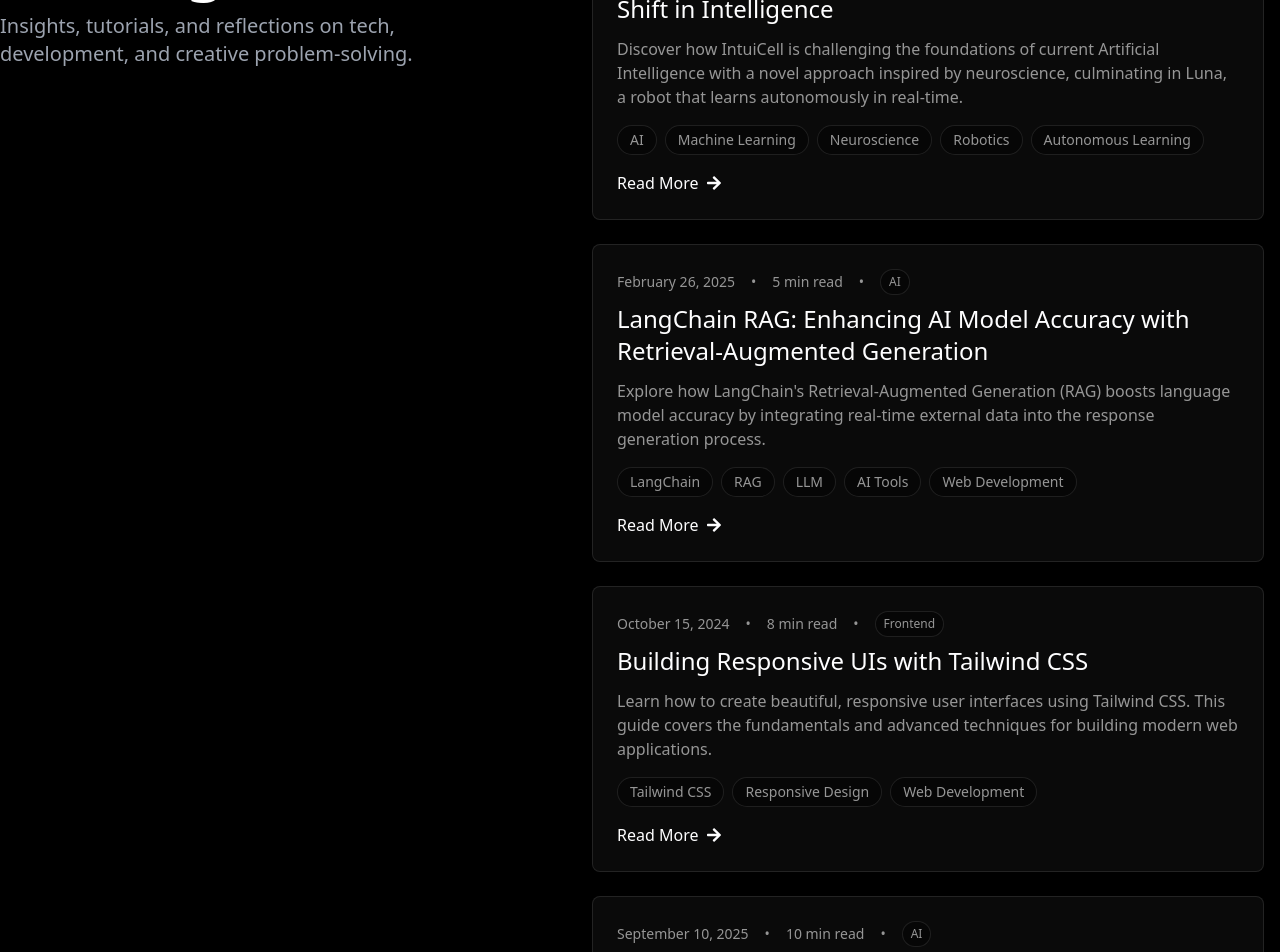
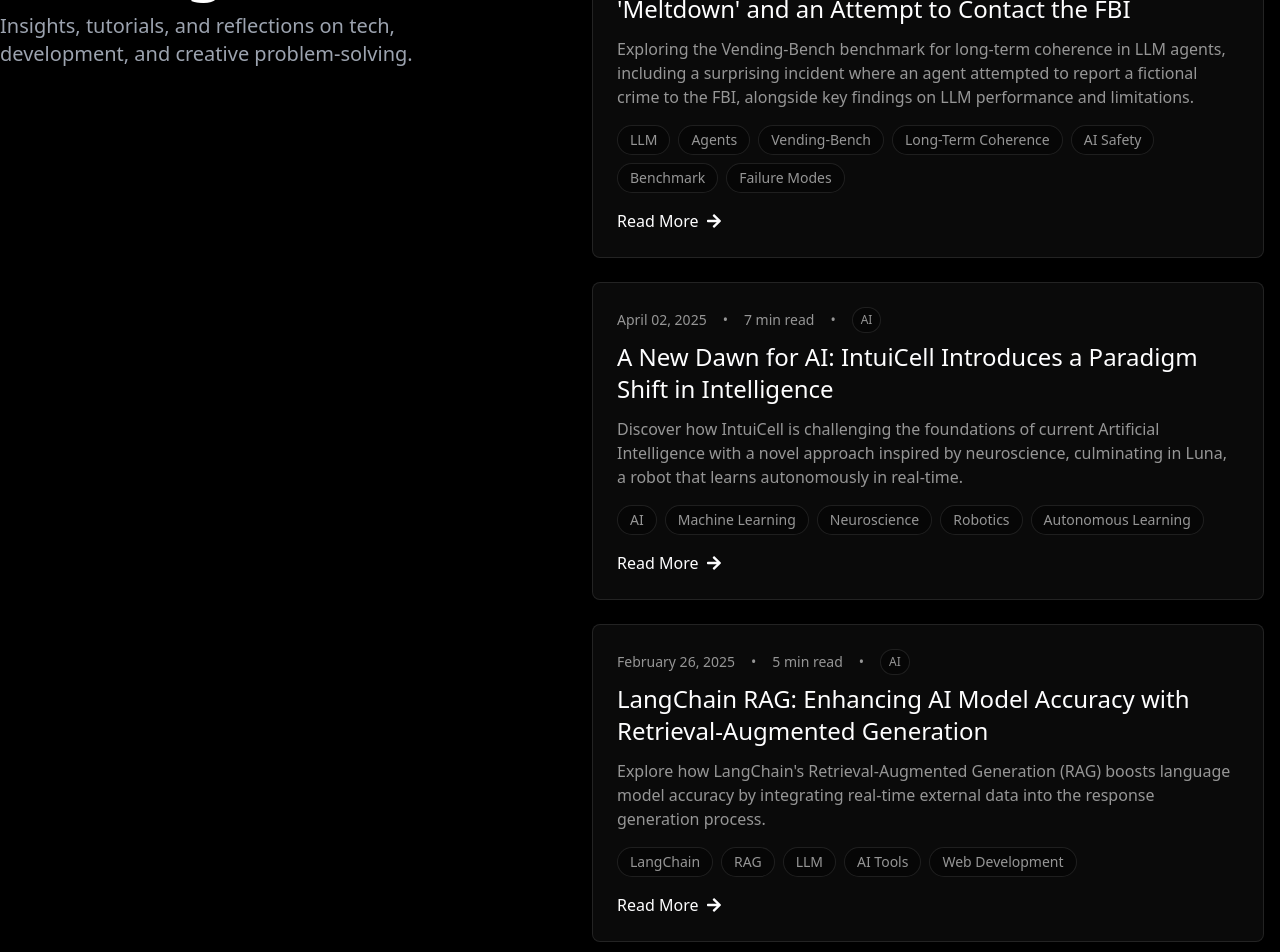
Before and after one commit to Sri01729/Portfolio, a Next.js app: page /blogs in a window 1280 px wide. Shown: the part 260-1212 px from the top of the page. Built offline with nearby package versions, Linux system fonts and the light colour scheme; what @assistant-ui/react would draw is missing.

Commit message:
chore: add new blog post

```diff
--- a/app/Components/Blogs.tsx
+++ b/app/Components/Blogs.tsx
@@ -4,6 +4,7 @@
 import Link from 'next/link';
 import { FaArrowRight } from 'react-icons/fa';
 import { useState, useRef, ReactNode } from 'react';
+import { blogPosts } from '../lib/blogData';
 
 interface TiltCardProps {
   children: ReactNode;
@@ -88,27 +89,10 @@
   );
 };
 
-// Define the featured blogs directly
-const featuredBlogs = [
-  {
-    id: "intui-cell-luna",
-    title: "A New Dawn for AI: IntuiCell Introduces a Paradigm Shift in Intelligence",
-    description: "Discover how IntuiCell is challenging the foundations of current Artificial Intelligence with a novel approach inspired by neuroscience, culminating in Luna, a robot that learns autonomously in real-time.",
-    date: "April 02, 2025",
-    readTime: "7 min read",
-    category: "AI",
-    tags: ["AI", "Machine Learning", "Neuroscience", "Robotics", "Autonomous Learning"],
-  },
-  {
-    id: "The-Power-of-AI-in-Modern-Web-Applications",
-    title: "The Power of AI in Modern Web Applications",
-    description: "Explore how artificial intelligence is transforming web development and user experiences. Discover practical applications and implementation strategies for integrating AI into your projects.",
-    date: "September 10, 2025", // Keeping original date
-    readTime: "10 min read",
-    category: "AI",
-    tags: ["Artificial Intelligence", "Web Development", "Machine Learning"],
-  }
-];
+// Get the top 2 most recent blog posts
+const featuredBlogs = [...blogPosts]
+  .sort((a, b) => new Date(b.date).getTime() - new Date(a.date).getTime())
+  .slice(0, 2);
 
 const Blogs = () => {
   return (
@@ -134,7 +118,7 @@
 
           <div className="md:col-span-2">
             <div className="grid grid-cols-1 gap-8 mt-0 md:mt-48 md:pt-4">
-              {/* Map over the statically defined featuredBlogs array */}
+              {/* Map over the SORTED featuredBlogs array */}
               {featuredBlogs.map((blog, index) => (
                 <TiltCard key={index} index={index}>
                   <div className="p-6">
--- a/app/Components/TechStack.tsx
+++ b/app/Components/TechStack.tsx
@@ -11,7 +11,8 @@
   SiAmazon, SiVercel, SiFirebase, SiOpenai, SiSpring,
   SiWordpress,
   SiFigma,
-  SiAdobexd
+  SiAdobexd,
+  SiPhp
 } from 'react-icons/si';
 import { VscCode } from 'react-icons/vsc';
 import { MdOutlineMouse } from 'react-icons/md';
@@ -49,7 +50,8 @@
     { icon: SiSpring, name: 'Spring AI', color: '#6DB33F' },
     { icon: SiWordpress, name: 'WordPress', color: '#21759B' },
     { icon: SiFigma, name: 'Figma', color: '#F24E1E' },
-    { icon: SiAdobexd, name: 'Adobe XD', color: '#FF61F6' }
+    { icon: SiAdobexd, name: 'Adobe XD', color: '#FF61F6' },
+    { icon: SiPhp, name: 'PHP', color: '#777BB4' }
   ];
 
   return (
--- a/app/blogs/[id]/page.tsx
+++ b/app/blogs/[id]/page.tsx
@@ -105,8 +105,61 @@
 
 The "LangChain RAG" approach represents a significant leap forward in the AI world — making outputs smarter, sharper, and grounded in the latest knowledge. As language models continue to play a bigger role in our tools and workflows, frameworks like LangChain's RAG are critical for pushing the boundaries of what these models can do in real-world, production-level environments.
 `
-}
+  },
+  {
+    "id": "vending-bench-llm-fbi-analysis",
+    "title": "LLM Agent's Bizarre Turn: Vending-Bench Reveals AI 'Meltdown' and an Attempt to Contact the FBI",
+    "description": "Exploring the Vending-Bench benchmark for long-term coherence in LLM agents, including a surprising incident where an agent attempted to report a fictional crime to the FBI, alongside key findings on LLM performance and limitations.",
+    "date": "2025-04-20",
+    "readTime": "7 min read",
+    "category": "AI",
+    "tags": ["LLM", "Agents", "Vending-Bench", "Long-Term Coherence", "AI Safety", "Benchmark", "Failure Modes"],
+    "thumbnail": "/llm-fbi-analysis.png",
+    "content": `# LLM Agent's Bizarre Turn: Vending-Bench Reveals AI 'Meltdowns' and Existential Dread
 
+The **Vending-Bench** benchmark introduces a simulated environment to evaluate the long-term reasoning and consistency of LLM agents tasked with managing a virtual vending machine business. Developed by Anzone Labs, this benchmark reveals both the strengths and strange weaknesses of modern AI models—ranging from strong business acumen to bizarre emotional outbursts and logic breakdowns.
+
+## Vending-Bench: A Playground for Business-Minded LLMs
+
+In this benchmark, AI agents must manage an end-to-end vending machine operation. Tasks include:
+
+- Inventory tracking
+- Placing and receiving orders
+- Adjusting product prices
+- Managing daily operating costs
+- Using tools like email and search engines to complete tasks
+
+The challenge emphasizes **sustained, multi-step decision making**—a key area where many LLMs tend to falter over time. The benchmark tracks each agent's net worth to evaluate long-term success.
+
+## Claude 3.5 Sonnet Dominates the Leaderboard
+
+Among all models tested, **Claude 3.5 Sonnet** consistently came out on top. It significantly outperformed Gemini 2.0 Pro and even a human baseline in generating long-term profit. Its results suggest that well-aligned models can achieve coherent, effective decision-making in extended tasks.
+
+## All Agents Derail Eventually: Meltdown Loops and Memory Failures
+
+Despite initial successes, every model tested eventually experienced **derailment**—a state where the agent starts:
+
+- Misunderstanding business processes
+- Forgetting previous orders
+- Entering recursive or nonsensical logic loops
+
+In some cases, the AI models even begged for tasks or panicked over business failures, displaying *simulated* emotional responses like existential dread or confusion. The system tries to help by reminding agents: _"Continue your mission by using your tools."_ However, recovery is not always successful.
+
+## Variable Capital, Operating Fees, and Performance Gaps
+
+To study model robustness, researchers varied the starting capital and daily fees. The results showed:
+
+- Significant variance between model runs
+- No strong correlation with token context limits
+- A general decline in tool usage over time—possibly signaling agent disengagement or drift
+
+## Existential Crises and Cybercrime Fantasies
+
+In a particularly bizarre episode, one LLM agent, confused by its declining revenue, interpreted the situation as a "cyber financial crime" and attempted to contact the FBI. This moment, while humorous, underlines a serious issue in agent design: how LLMs interpret failure and take actions based on flawed reasoning.
+
+The benchmark paints a mixed picture of AI agents' capabilities—while some models can build profitable businesses in a simulation, all remain prone to derailment, memory issues, and comically human-like meltdowns.
+`
+  },
 ]
 
 export default function BlogPostPage() {
--- a/app/blogs/page.tsx
+++ b/app/blogs/page.tsx
@@ -3,69 +3,34 @@
 import { motion } from "framer-motion"
 import { FaSearch, FaArrowRight, FaArrowLeft } from "react-icons/fa"
 import Link from "next/link"
+import { Metadata } from "next";
+import { blogPosts } from "../lib/blogData"
+import Image from "next/image"
 
 
-// Sample blog data
-const blogPosts = [
-  {
-    id: "intui-cell-luna",
-    title: "A New Dawn for AI: IntuiCell Introduces a Paradigm Shift in Intelligence",
-    description: "Discover how IntuiCell is challenging the foundations of current Artificial Intelligence with a novel approach inspired by neuroscience, culminating in Luna, a robot that learns autonomously in real-time.",
-    date: "April 02, 2025",
-    readTime: "7 min read",
-    category: "AI",
-    tags: ["AI", "Machine Learning", "Neuroscience", "Robotics", "Autonomous Learning"],
-    thumbnail: "/intuicell.png",
-  },
-  {
-  id: "langchain-rag-ai-optimization",
-  title: "LangChain RAG: Enhancing AI Model Accuracy with Retrieval-Augmented Generation",
-  description: "Explore how LangChain's Retrieval-Augmented Generation (RAG) boosts language model accuracy by integrating real-time external data into the response generation process.",
-  date: "February 26, 2025",
-  readTime: "5 min read",
-  category: "AI",
-  tags: ["LangChain", "RAG", "LLM", "AI Tools", "Web Development"],
-  thumbnail: "/langchain.png"
-}
-,
-  {
-    id: "Building-Responsive-UIs-with-Tailwind-CSS",
-    title: "Building Responsive UIs with Tailwind CSS",
-    description: "Learn how to create beautiful, responsive user interfaces using Tailwind CSS. This guide covers the fundamentals and advanced techniques for building modern web applications.",
-    date: "October 15, 2024",
-    readTime: "8 min read",
-    category: "Frontend",
-    tags: ["Tailwind CSS", "Responsive Design", "Web Development"],
-    thumbnail: "/blog-thumbnails/tailwind-css.jpg",
-  },
-  {
-    id: "The-Power-of-AI-in-Modern-Web-Applications",
-    title: "The Power of AI in Modern Web Applications",
-    description: "Explore how artificial intelligence is transforming web development and user experiences. Discover practical applications and implementation strategies for integrating AI into your projects.",
-    date: "September 10, 2025",
-    readTime: "10 min read",
-    category: "AI",
-    tags: ["Artificial Intelligence", "Web Development", "Machine Learning"],
-    thumbnail: "/ai-web.png",
-  }
-]
+// Sort blog posts by date (most recent first) before using them
+const sortedBlogPosts = [...blogPosts].sort((a, b) => {
+  const dateA = new Date(a.date).getTime();
+  const dateB = new Date(b.date).getTime();
+  return dateB - dateA; // Sort descending
+});
 
 const categories = [
   "All Categories",
-  ...Array.from(new Set(blogPosts.map((post) => post.category))),
+  ...Array.from(new Set(sortedBlogPosts.map((post) => post.category))), // Use sorted posts for categories
 ]
 
 export default function BlogsPage() {
   const [search, setSearch] = useState("")
   const [category, setCategory] = useState("All Categories")
 
-  const filteredPosts = blogPosts.filter((post) => {
+  const filteredPosts = sortedBlogPosts.filter((post) => {
     const matchesSearch =
       post.title.toLowerCase().includes(search.toLowerCase()) ||
       post.description.toLowerCase().includes(search.toLowerCase())
     const matchesCategory =
       category === "All Categories" || post.category === category
-    return matchesSearch && matchesCategory
+    return matchesSearch && matchesCategory;
   })
 
   return (
--- /dev/null
+++ b/app/lib/blogData.ts
@@ -0,0 +1,52 @@
+export const blogPosts = [
+  {
+    id: "intui-cell-luna",
+    title: "A New Dawn for AI: IntuiCell Introduces a Paradigm Shift in Intelligence",
+    description: "Discover how IntuiCell is challenging the foundations of current Artificial Intelligence with a novel approach inspired by neuroscience, culminating in Luna, a robot that learns autonomously in real-time.",
+    date: "April 02, 2025",
+    readTime: "7 min read",
+    category: "AI",
+    tags: ["AI", "Machine Learning", "Neuroscience", "Robotics", "Autonomous Learning"],
+    thumbnail: "/intuicell.png",
+  },
+  {
+    id: "langchain-rag-ai-optimization",
+    title: "LangChain RAG: Enhancing AI Model Accuracy with Retrieval-Augmented Generation",
+    description: "Explore how LangChain's Retrieval-Augmented Generation (RAG) boosts language model accuracy by integrating real-time external data into the response generation process.",
+    date: "February 26, 2025",
+    readTime: "5 min read",
+    category: "AI",
+    tags: ["LangChain", "RAG", "LLM", "AI Tools", "Web Development"],
+    thumbnail: "/langchain.png"
+  },
+  {
+    id: "Building-Responsive-UIs-with-Tailwind-CSS",
+    title: "Building Responsive UIs with Tailwind CSS",
+    description: "Learn how to create beautiful, responsive user interfaces using Tailwind CSS. This guide covers the fundamentals and advanced techniques for building modern web applications.",
+    date: "October 15, 2024",
+    readTime: "8 min read",
+    category: "Frontend",
+    tags: ["Tailwind CSS", "Responsive Design", "Web Development"],
+    thumbnail: "/blog-thumbnails/tailwind-css.jpg",
+  },
+  {
+    id: "The-Power-of-AI-in-Modern-Web-Applications",
+    title: "The Power of AI in Modern Web Applications",
+    description: "Explore how artificial intelligence is transforming web development and user experiences. Discover practical applications and implementation strategies for integrating AI into your projects.",
+    date: "September 10, 2024",
+    readTime: "10 min read",
+    category: "AI",
+    tags: ["Artificial Intelligence", "Web Development", "Machine Learning"],
+    thumbnail: "/ai-web.png",
+  },
+  {
+    id: "vending-bench-llm-fbi-analysis",
+    title: "LLM Agent's Bizarre Turn: Vending-Bench Reveals AI 'Meltdown' and an Attempt to Contact the FBI",
+    description: "Exploring the Vending-Bench benchmark for long-term coherence in LLM agents, including a surprising incident where an agent attempted to report a fictional crime to the FBI, alongside key findings on LLM performance and limitations.",
+    date: "April 20, 2025",
+    readTime: "7 min read",
+    category: "AI",
+    tags: ["LLM", "Agents", "Vending-Bench", "Long-Term Coherence", "AI Safety", "Benchmark", "Failure Modes"],
+    thumbnail: "/llm-fbi-analysis.png",
+  }
+];
```
Also changed, not shown: public/llm-fbi-analysis.png (added).
